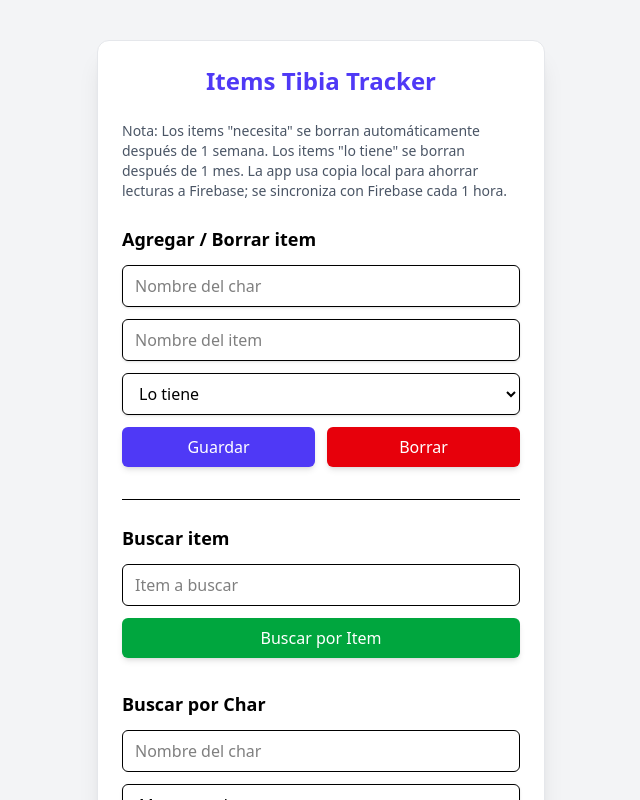
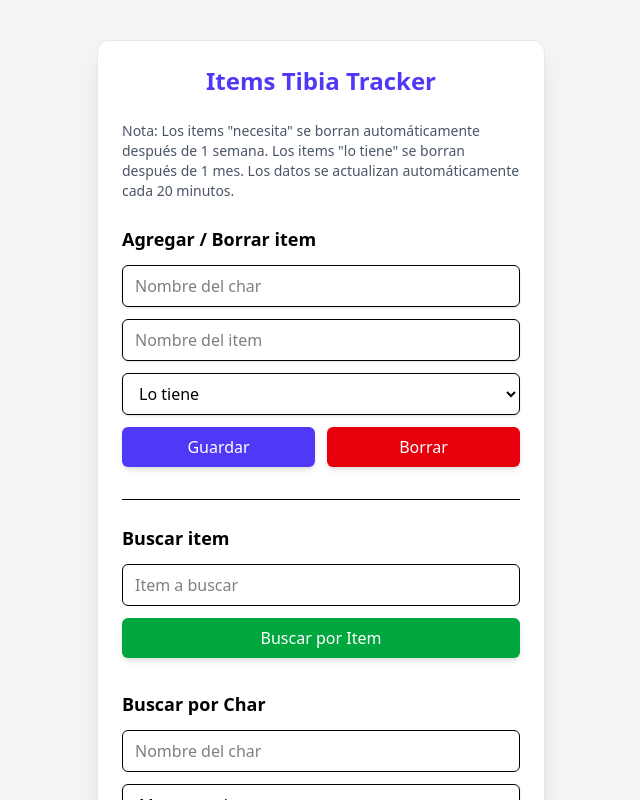
Before and after one commit to Gera-Desarrollador-web/TibiaItemTracker, a React (Vite) app: page / in a window 1280 px wide. Shown: the top 800 px of the page, without its empty margins (319-959 px from the left). Built offline with nearby package versions, Linux system fonts and the light colour scheme; no server answers; the database is empty.

Commit message:
Primer commit - Tibia Item Tracker

```diff
--- a/src/App.jsx
+++ b/src/App.jsx
@@ -292,9 +292,8 @@
         </h1>
         <p className="text-sm text-gray-600 mb-6">
           Nota: Los items "necesita" se borran automáticamente después de 1
-          semana. Los items "lo tiene" se borran después de 1 mes. La app usa
-          copia local para ahorrar lecturas a Firebase; se sincroniza con
-          Firebase cada 1 hora.
+          semana. Los items "lo tiene" se borran después de 1 mes.
+          Los datos se actualizan automáticamente cada 20 minutos.
         </p>
 
         {/* FORM AGREGAR */}
```
